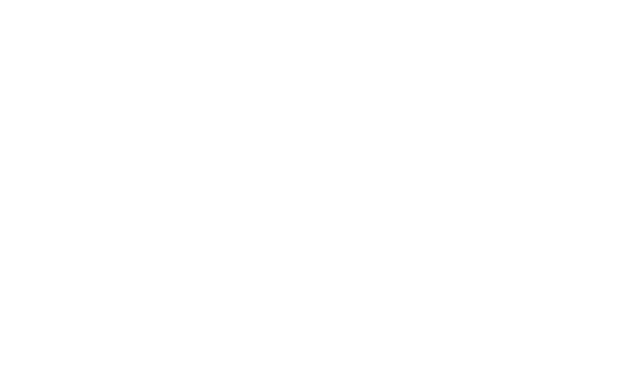
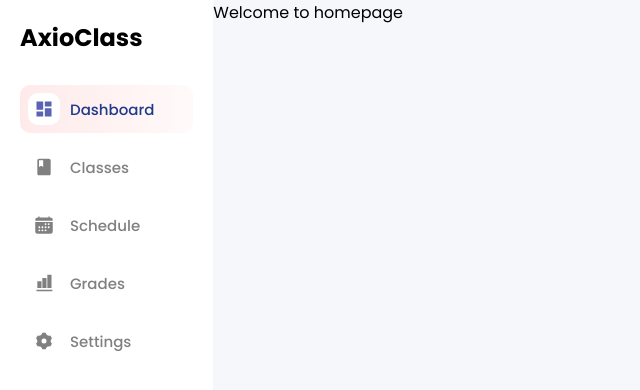
Before and after one commit to dev-faisal-ahmed/AxioClass-fr, a React (Vite) app: page / in a window 1280 px wide. Shown: the top 390 px of the page, without its empty margins (0-640 px from the left). Built offline with nearby package versions, Linux system fonts and the light colour scheme.

Commit message:
global layout updated

```diff
--- a/src/components/component_page/home_page/HomePage.jsx
+++ b/src/components/component_page/home_page/HomePage.jsx
@@ -0,0 +1,9 @@
+import React from 'react';
+
+export const HomePage = () => {
+    return (
+        <div>
+            Welcome to homepage
+        </div>
+    );
+};
--- a/src/components/shared/navbar/Navbar.jsx
+++ /dev/null
@@ -1,5 +0,0 @@
-import React from "react";
-
-export const Navbar = () => {
-  return <div>Navbar</div>;
-};
--- /dev/null
+++ b/src/components/shared/sidebar/Sidebar.jsx
@@ -0,0 +1,25 @@
+import React from 'react';
+import './sidebar.css';
+import Sidelink from './sidelink/Sidelink';
+
+// Importing icons
+import { MdClass, MdDashboard } from 'react-icons/md';
+import { IoCalendar } from 'react-icons/io5';
+import { RiNumbersFill, RiSettings3Fill } from 'react-icons/ri';
+
+export const Sidebar = () => {
+  return (
+    <div className="sidebar__root">
+      <h1 className="sidebar__logo">
+        Axio<span>Class</span>{' '}
+      </h1>
+      <div className="sidebar__links">
+        <Sidelink active={true} name={'dashboard'} icon={<MdDashboard />} />
+        <Sidelink name={'classes'} icon={<MdClass />} />
+        <Sidelink name={'schedule'} icon={<IoCalendar />} />
+        <Sidelink name={'grades'} icon={<RiNumbersFill />} />
+        <Sidelink name={'settings'} icon={<RiSettings3Fill />} />
+      </div>
+    </div>
+  );
+};
--- /dev/null
+++ b/src/components/shared/sidebar/sidebar.css
@@ -0,0 +1,13 @@
+.sidebar__root {
+    height: 100%;
+    padding: 20px;
+}
+
+.sidebar__logo {
+    margin-bottom: 30px;
+}
+
+.sidebar__links {
+    display: grid;
+    gap: 10px
+}
--- /dev/null
+++ b/src/components/shared/sidebar/sidelink/Sidelink.jsx
@@ -0,0 +1,18 @@
+import React from 'react';
+import './sidelink.css';
+import { Link } from 'react-router-dom';
+
+const Sidelink = ({ active, name, icon }) => {
+  return (
+    <Link
+      to={'/' + name}
+      className={'sidelink__root ' + (active ? 'sidelink__root--active' : '')}
+    >
+      <div className="sidelink__icon">{icon}</div>
+
+      <p className="sidelink__name">{name}</p>
+    </Link>
+  );
+};
+
+export default Sidelink;
--- /dev/null
+++ b/src/components/shared/sidebar/sidelink/sidelink.css
@@ -0,0 +1,40 @@
+.sidelink__root {
+  display: flex;
+  gap: 10px;
+  align-items: center;
+  padding: 8px;
+  border-radius: 10px;
+  text-decoration: none;
+}
+
+.sidelink__root--active {
+  background: linear-gradient(
+    to right,
+    rgba(254, 121, 121, 0.157),
+    rgba(254, 121, 121, 0.039)
+  );
+}
+
+.sidelink__root--active .sidelink__icon {
+  color: #5a62b3;
+}
+
+.sidelink__root--active .sidelink__name {
+  color: #1e3a8a;
+}
+
+.sidelink__icon {
+  background-color: white;
+  padding: 6px;
+  border-radius: 10px;
+  line-height: 0;
+  color: rgb(128, 128, 128);
+  font-size: 20px;
+}
+
+.sidelink__name {
+    font-size: 15px;
+  font-weight: 500;
+  color: gray;
+  text-transform: capitalize;
+}
--- a/src/index.css
+++ b/src/index.css
@@ -1,14 +1,17 @@
+@import url('https://fonts.googleapis.com/css2?family=Poppins:ital,wght@0,300;0,400;0,500;0,600;0,700;0,800;1,300;1,400;1,500;1,600;1,700;1,800&display=swap');
+
 *,
 html,
 body {
   box-sizing: border-box;
   margin: 0;
   padding: 0;
+  font-family: 'Poppins', sans-serif;
 }
 
 :root {
-  --color-primary-light: "";
-  --color-primary-dark: "";
-  --color-secondary-light: "";
-  --color-secondary-dark: "";
+  --color-primary-light: '';
+  --color-primary-dark: '';
+  --color-secondary-light: '';
+  --color-secondary-dark: '';
 }
--- a/src/layout/global_layout/GlobalLayout.jsx
+++ b/src/layout/global_layout/GlobalLayout.jsx
@@ -1,12 +1,13 @@
 import React from 'react';
 import './globalLayout.css';
+import { Sidebar } from '../../components/shared/sidebar/Sidebar';
 
-export const GlobalLayout = ({ first, second, third }) => {
+export const GlobalLayout = ({ children }) => {
   return (
-    <div className="global__root">
-      <div className="global__section--first">{first}</div>
-      <div className="global__section--second">{second}</div>
-      <div className="global__section--third">{third}</div>
-    </div>
+    <main className="global__root">
+      <section className="global__section--sidebar">{<Sidebar />}</section>
+      <section className="global__section--body">{children}</section>
+      {/* <section className="global__section--utility">{utility}</section> */}
+    </main>
   );
 };
--- a/src/layout/global_layout/globalLayout.css
+++ b/src/layout/global_layout/globalLayout.css
@@ -3,20 +3,17 @@
   height: 100vh;
 }
 
-.global__section--first {
-  width: 25%;
+.global__section--sidebar {
+  width: 20%;
+  background-color: white;
 }
 
-.global__section--second {
+.global__section--body {
   width: 100%;
-  overflow: scroll;
-  overflow-x: hidden;
+  overflow-y: auto;
+  background-color: #f6f7fb;
 }
 
-.global__section--second::-webkit-scrollbar {
+.global__section--body::-webkit-scrollbar {
   display: none;
 }
-
-.global__section--third {
-  width: 40%;
-}
--- a/src/pages/Home.jsx
+++ b/src/pages/Home.jsx
@@ -1,10 +1,13 @@
 import React from 'react';
 import { GlobalLayout } from '../layout/global_layout/GlobalLayout';
+import {HomePage} from '../components/component_page/home_page/HomePage';
 
 export const Home = () => {
   return (
     <div>
-      <GlobalLayout />
+      <GlobalLayout>
+        <HomePage />
+      </GlobalLayout>
     </div>
   );
 };
```
Also changed, not shown: src/components/shared/navbar/navbar.css (deleted).
